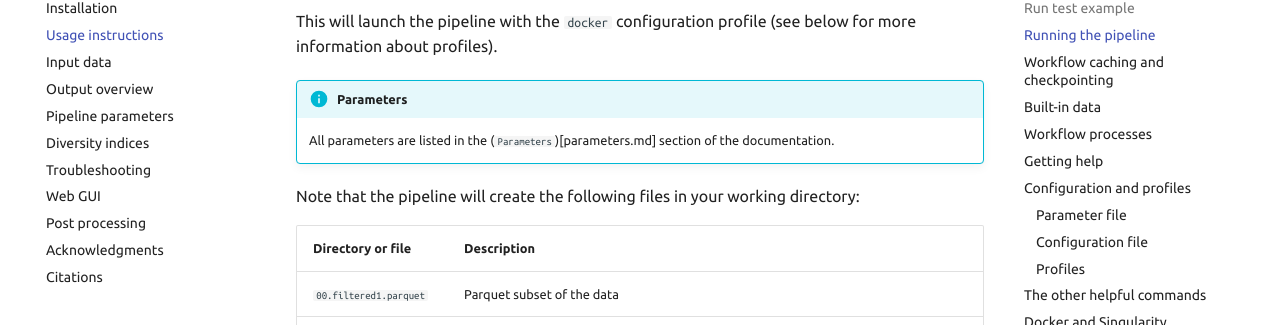
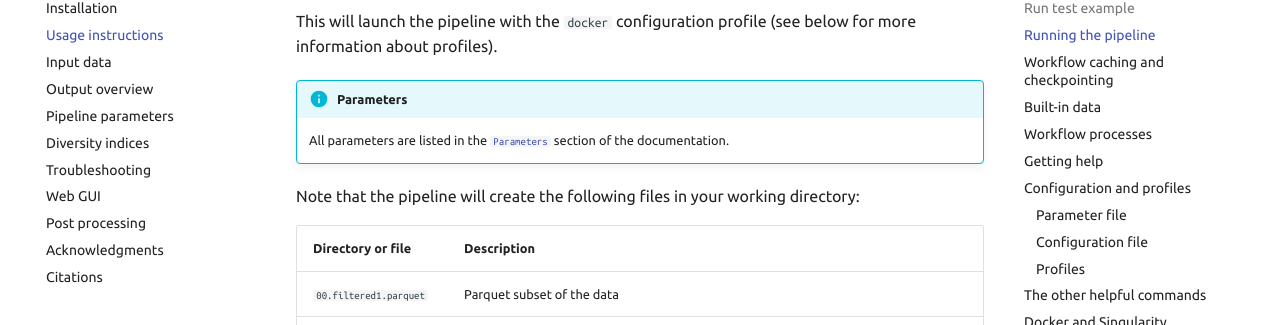
Before and after one commit to vmikk/phylonext_manual, an MkDocs documentation site: the page built from docs/usage.md, in a window 1280 px wide and 900 px high, scrolled down 715 px. Shown: the part 127-452 px from the top of the window. Built offline with MkDocs 1.6.1 and Material for MkDocs 9.7.7, drawn with Linux system fonts in a browser that asks for light colours; comment, search, counter and statistics services are not loaded.

Commit message:
fix link

```diff
--- a/docs/usage.md
+++ b/docs/usage.md
@@ -35,7 +35,7 @@ nextflow run vmikk/phylonext -r main \
 This will launch the pipeline with the `docker` configuration profile (see below for more information about profiles).
 
 !!! info "Parameters"
-    All parameters are listed in the (`Parameters`)[parameters.md] section of the documentation.
+    All parameters are listed in the [`Parameters`](parameters.md) section of the documentation.
 
 Note that the pipeline will create the following files in your working directory:
 
```
